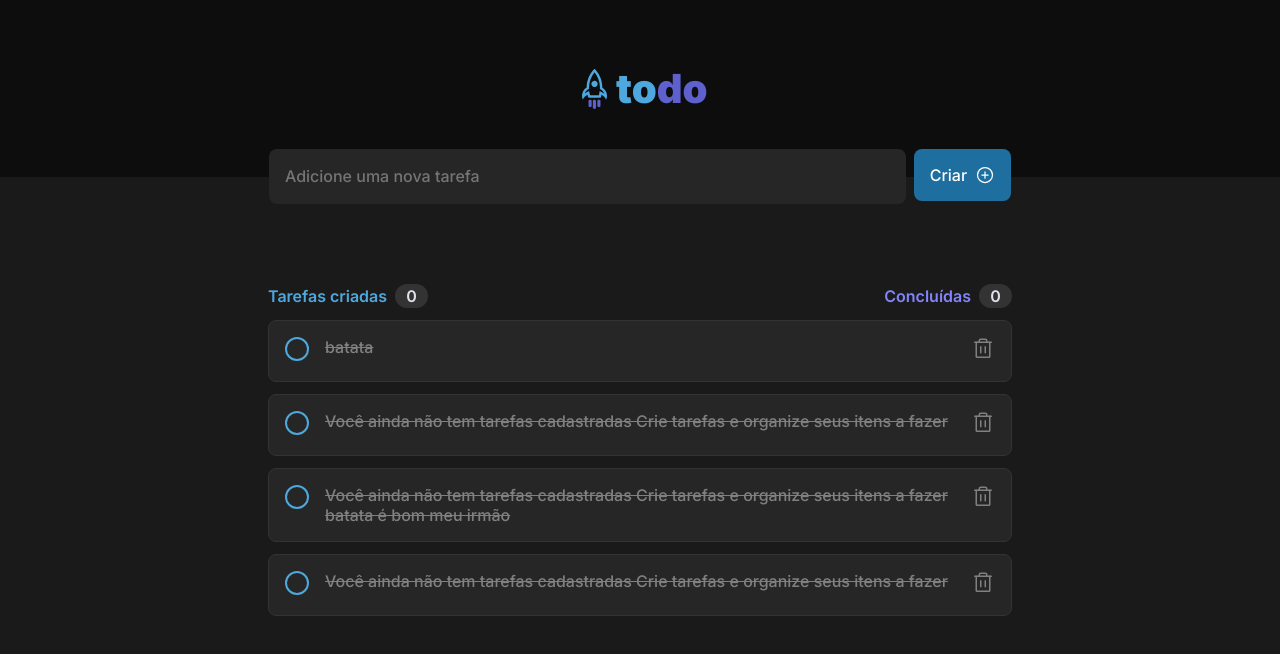
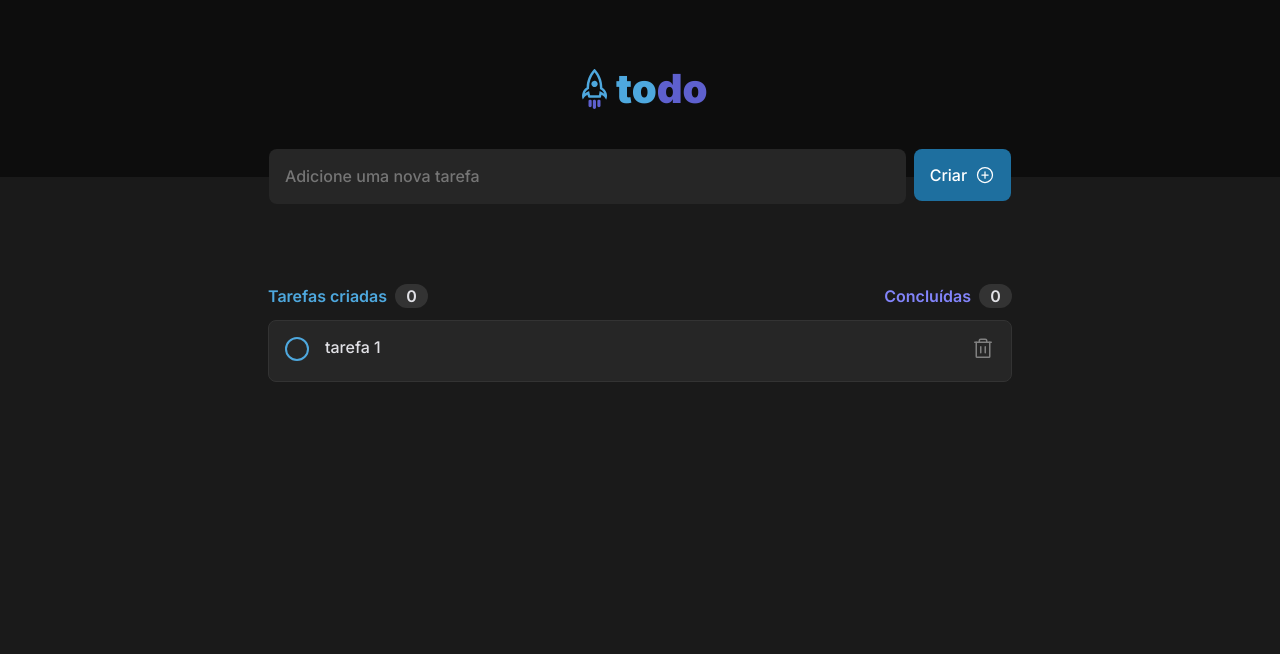
Before and after one commit to LuizGVValentin1999/to-doList, a React (Vite) app: page / in a window 1280 px wide. Shown: the top 654 px of the page. Built offline with nearby package versions, Linux system fonts and the light colour scheme.

Commit message:
adicionar e remover tarefas

```diff
--- a/src/components/Task.module.css
+++ b/src/components/Task.module.css
@@ -1,4 +1,6 @@
 .tasks {
+    max-width:  46.5rem;
+    width: 100%;
     display: flex;
     padding: 1rem;
     background: var(--gray-500);
@@ -43,8 +45,8 @@
 }
 
 
-.checkboxAndText .ischecked  {
-    color: #808080;
+.checkboxAndText .isCompleted  {
+    color: var(--gray-300);
     text-decoration: line-through;
 }
 
--- a/src/components/Task.tsx
+++ b/src/components/Task.tsx
@@ -1,23 +1,39 @@
+import styles from './Task.module.css';
+
 import { Trash } from 'phosphor-react';
-import styles from './Task.module.css';
+import { useState } from "react";
 
 interface TaskProps {
     taskText: string;
+    onDeleteTask: (taskText: string) => void;
 }
-export function Task({ taskText }: TaskProps) {
+export function Task({ taskText,onDeleteTask }: TaskProps) {
+
+    const [isCompleted, setisCompleted] = useState(false);
+
+    function deleteTesk(){
+        onDeleteTask(taskText);
+    }
+
+    function taskComplete() {
+        setisCompleted(!isCompleted);
+    }
+
     return (
         <div className={styles.tasks}>
-            <div  className={styles.checkboxAndText}>
+            <div className={styles.checkboxAndText}>
                 <div>
-                <input
-                    title='checkbox'
-                    type="checkbox"
-                />
+                    <input
+                        title='checkbox'
+                        type="checkbox"
+                        onClick={taskComplete}
+                    />
                 </div>
 
-                <p className={styles.ischecked}>{taskText}</p>
+                <p className={isCompleted?styles.isCompleted:''}>{taskText}</p>
             </div>
             <button
+                onClick={deleteTesk}
                 type='button'
                 title='delete'>
                 <Trash size={24} />
--- a/src/components/TaskList.module.css
+++ b/src/components/TaskList.module.css
@@ -94,10 +94,6 @@
   justify-content: center;
 }
 
-.tasksBox{
-  max-width:  46.5rem;
-}
-
 
 .noTasksContaine {
   width:  46.5rem;
--- a/src/components/TaskList.tsx
+++ b/src/components/TaskList.tsx
@@ -2,15 +2,41 @@ import { PlusCircle } from 'phosphor-react';
 import Clipboard from '../assets/Clipboard.svg'
 import { Task } from './Task';
 import styles from './TaskList.module.css';
+import {ChangeEvent,  FormEvent,  useState } from "react";
 export function TaskList() {
+  const [tasks, setTasks] = useState(["tarefa 1"]);
+
+  const [newTaskText, setNewTaskText] = useState("");
+
+  function crateNewTask(event: FormEvent) {
+    event.preventDefault();
+    if(newTaskText){
+      setTasks([...tasks, newTaskText]);
+      setNewTaskText("");
+    }
+  }
+
+  function newTaskChange(event: ChangeEvent<HTMLInputElement>) {
+    setNewTaskText(event.target.value);
+  }
+
+  function deleteTask(taskToDelete: string) {
+    const taskWithoutDeletedOne = tasks.filter((task) => {
+      return task !== taskToDelete;
+    });
+
+    setTasks(taskWithoutDeletedOne);
+  }
+
   return (
-    <main>
-      <form autoComplete='off' className={styles.taskForm}>
+    <div>
+      <form onSubmit={crateNewTask} autoComplete='off' className={styles.taskForm}>
         <input
           type="text"
           name="task"
           placeholder="Adicione uma nova tarefa"
-          required
+          onChange={newTaskChange}
+          value={newTaskText}
         />
         <footer>
           <button type="submit" >
@@ -32,19 +58,32 @@ export function TaskList() {
         </div>
       </div>
       <div className={styles.TasksContainer}>
-        <div className={styles.tasksBox}>
-        <Task taskText="batata"  />
-        <Task taskText="Você ainda não tem tarefas cadastradas Crie tarefas e organize seus itens a fazer "  />
-        <Task taskText="Você ainda não tem tarefas cadastradas Crie tarefas e organize seus itens a fazer batata é bom meu irmão  "  />
-        <Task taskText="Você ainda não tem tarefas cadastradas Crie tarefas e organize seus itens a fazer "  />
-        </div>
 
-        {/* <div className={styles.noTasksContaine}>
-          <img src={Clipboard} alt="Clipboard" />
-          <p className={styles.textNotTask}>Você ainda não tem tarefas cadastradas</p>
-          <p className={styles.texteAddTask}>Crie tarefas e organize seus itens a fazer</p>
-        </div> */}
+          {
+            tasks.length > 0 ? (
+              tasks.map((task) => {
+                return (
+                <Task
+                  key={task}
+                  taskText={task}
+                  onDeleteTask={deleteTask}
+                 />
+                )
+              })
+            )
+            : (
+              <div className={styles.noTasksContaine}>
+              <img src={Clipboard} alt="Clipboard" />
+              <p className={styles.textNotTask}>Você ainda não tem tarefas cadastradas</p>
+              <p className={styles.texteAddTask}>Crie tarefas e organize seus itens a fazer</p>
+            </div>
+            )
+
+          }
+
+
+
       </div>
-    </main>
+    </div>
   )
 }
--- a/src/global.css
+++ b/src/global.css
@@ -23,7 +23,7 @@
 
 :focus {
   outline: transparent;
-  box-shadow: 0 0 0 2px var(--blue-500);
+  box-shadow: 0 0 0 1px var(--blue-500);
 }
 
 * {
```
